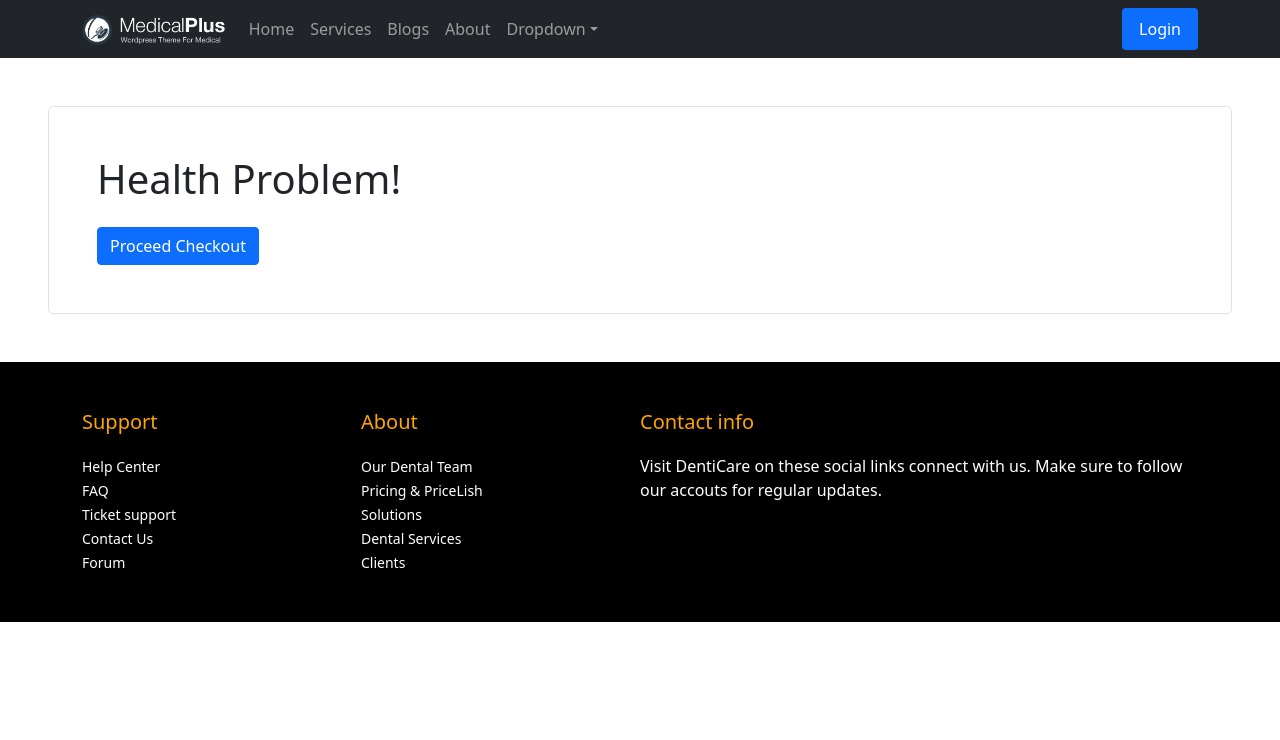
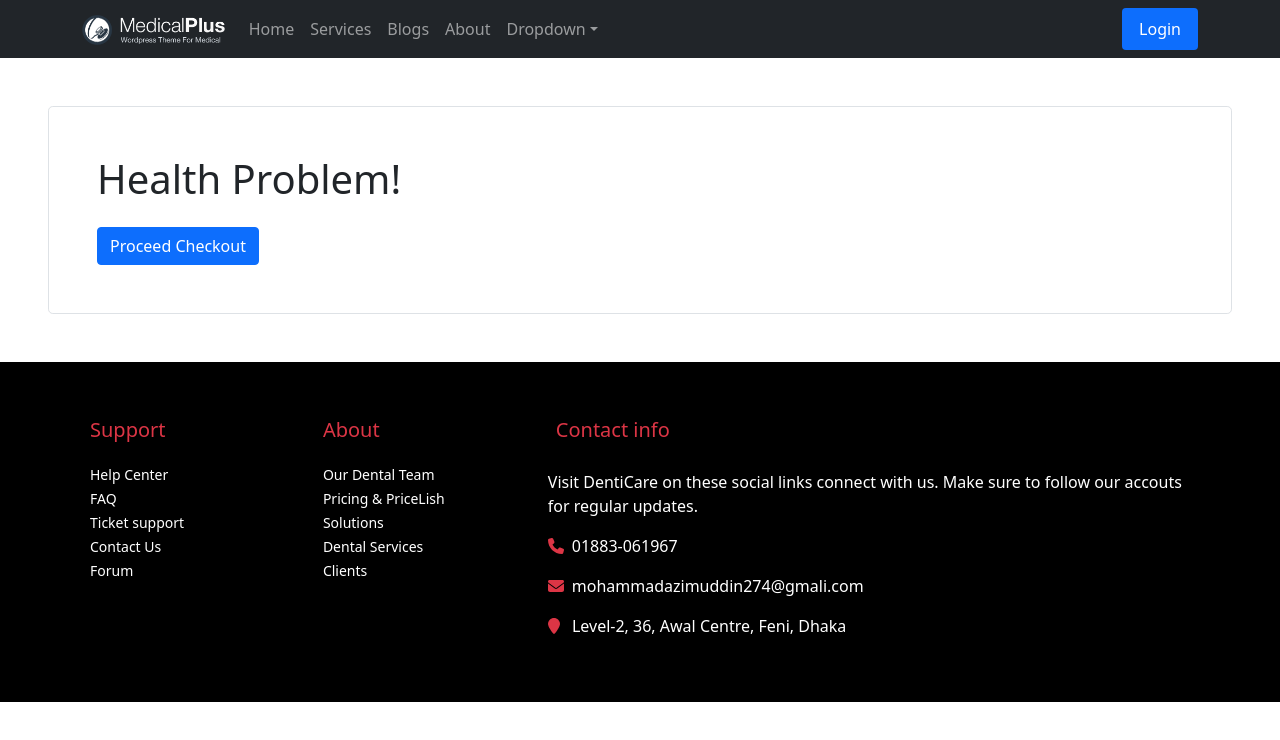
Before and after one commit to azimuddin2/react-authentication-assignment, a React (Create React App) app: page /health-problem in a window 1280 px wide. Shown: the top 740 px of the page. Built offline with nearby package versions, Linux system fonts and the light colour scheme; no server answers.

Commit message:
full file code upadate

```diff
--- a/public/index.html
+++ b/public/index.html
@@ -25,7 +25,7 @@
       work correctly both with client-side routing and a non-root public URL.
       Learn how to configure a non-root public URL by running `npm run build`.
     -->
-    <title>React App</title>
+    <title>Doctor in Azim Uddin</title>
   </head>
   <body>
     <noscript>You need to enable JavaScript to run this app.</noscript>
--- a/src/Pages/HealthProblem/HealthProblem.js
+++ b/src/Pages/HealthProblem/HealthProblem.js
@@ -4,8 +4,8 @@ import {Link, useNavigate } from 'react-router-dom';
 const HealthProblem = () => {
     const navigate = useNavigate();
 
-    const handleProceedCheckout = () => {
-        navigate();
+    const handleProceedCheckout = (id) => {
+        navigate(id);
     }
 
     return (
--- a/src/Pages/Home/Service/Service.js
+++ b/src/Pages/Home/Service/Service.js
@@ -6,8 +6,8 @@ const Service = ({ service }) => {
     const {id, name, img, price, description } = service;
 
     const navigate = useNavigate();
-    const navigateToServiceDetail = () => {
-        navigate();
+    const navigateToServiceDetail = (id) => {
+        navigate(id);
     }
 
     return (
--- a/src/Pages/Shared/Footer/Footer.css
+++ b/src/Pages/Shared/Footer/Footer.css
@@ -9,18 +9,20 @@
 
 .support h6 {
     margin-bottom: 20px;
-    color: orange;
     font-size: 20px;
 }
 
 .about h6{
     margin-bottom: 20px;
-    color: orange;
     font-size: 20px;
 }
 
 .contact h6{
     margin-bottom: 20px;
-    color: orange;
+
     font-size: 20px;
 }
+
+.footer {
+    width: 100%;
+}
--- a/src/Pages/Shared/Footer/Footer.js
+++ b/src/Pages/Shared/Footer/Footer.js
@@ -1,33 +1,35 @@
+import { FontAwesomeIcon } from '@fortawesome/react-fontawesome';
+import { faEnvelope, faMap, faMapLocation, faMapMarker, faPhone } from '@fortawesome/free-solid-svg-icons'
 import React from 'react';
 import './Footer.css'
 
 const Footer = () => {
-    const today = new Date();
-    const year = today.getFullYear();
 
     return (
-        <footer className='mt-5 bg-black text-white p-5'>
+        <footer className='footer mt-5 bg-black text-white pt-5 pb-5 w-100'>
             <div className='container  d-flex justify-content-between'>
-                <div className='support w-25 col-sm-12'>
-                    <h6>Support</h6>
+                <div className='support w-25 p-2'>
+                    <h6 className='text-danger'>Support</h6>
                     <p><small>Help Center</small></p>
                     <p><small>FAQ</small></p>
                     <p><small>Ticket support</small></p>
                     <p><small>Contact Us</small></p>
                     <p><small>Forum</small></p>
                 </div>
-                <div className='about w-25'>
-                    <h6>About</h6>
+                <div className='about w-25 p-2'>
+                    <h6 className='text-danger'>About</h6>
                     <p><small>Our Dental Team</small></p>
                     <p><small>Pricing & PriceLish</small></p>
                     <p><small>Solutions</small></p>
                     <p><small>Dental Services</small></p>
                     <p><small>Clients</small></p>
                 </div>
-                <div className='contact w-50'>
-                    <h6>Contact info</h6>
+                <div className='contact '>
+                    <h6 className='text-danger p-2'>Contact info</h6>
                     <p>Visit DentiCare on these social links connect with us. Make sure to follow our accouts for regular updates.</p>
-
+                    <p><FontAwesomeIcon className='me-2 text-danger' icon={faPhone}></FontAwesomeIcon>01883-061967</p>
+                    <p><FontAwesomeIcon className='me-2 text-danger' icon={faEnvelope}></FontAwesomeIcon>mohammadazimuddin274@gmali.com</p>
+                    <p><FontAwesomeIcon className='me-2 text-danger' icon={faMapMarker}></FontAwesomeIcon> Level-2, 36, Awal Centre, Feni, Dhaka</p>
                 </div>
             </div>
         </footer>
--- a/src/Pages/SocialLogin/SocialLogin.js
+++ b/src/Pages/SocialLogin/SocialLogin.js
@@ -1,4 +1,4 @@
-import React from 'react';
+import React, { useEffect } from 'react';
 import { useSignInWithGoogle } from 'react-firebase-hooks/auth';
 import { useNavigate } from 'react-router-dom';
 import auth from '../../firebase.init';
@@ -8,6 +8,9 @@ const SocialLogin = () => {
     const [signInWithGoogle, user, loading, error] = useSignInWithGoogle(auth);
     const navigate = useNavigate();
     let errorElement ;
+
+
+
     if (error) {
         errorElement = <p className='text-danger'>Error: {error?.message}</p>
     }
```
